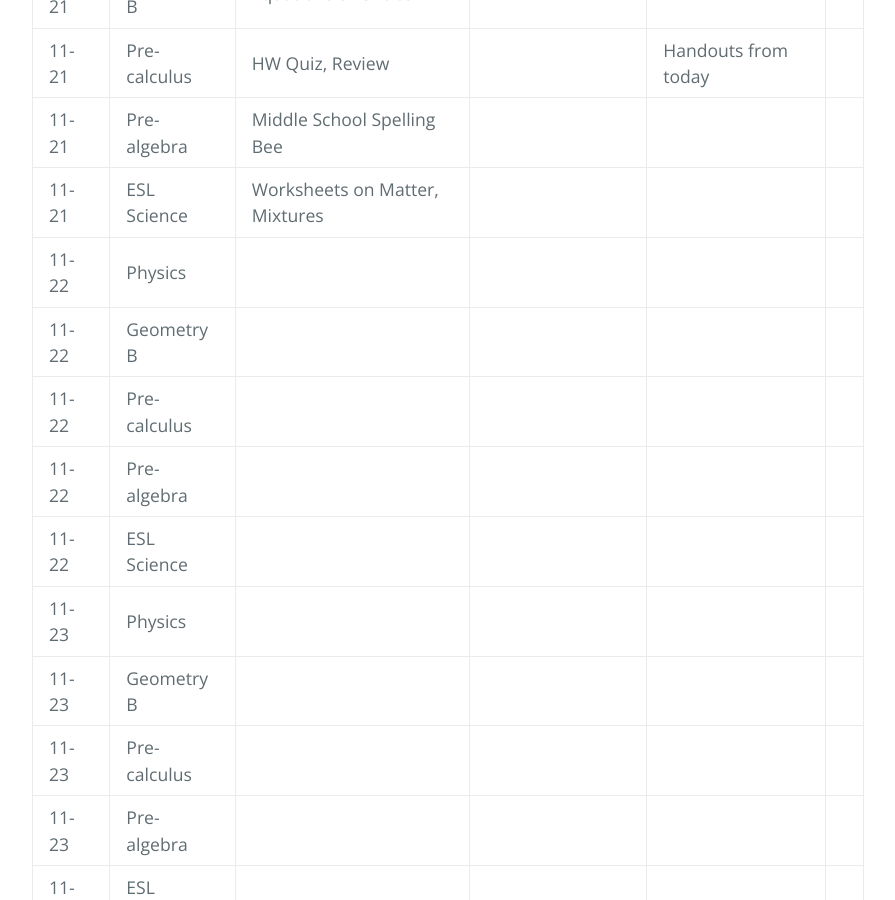
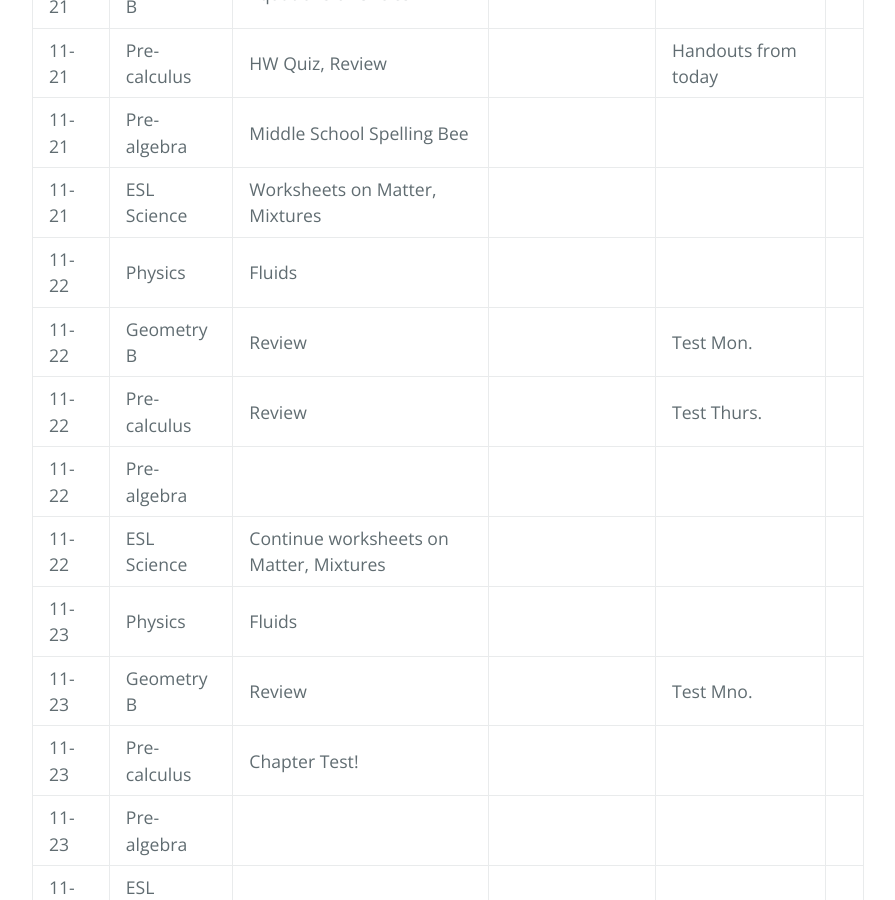
Before and after one commit to gpayoo/gpayoo, a Jekyll site: the page built from index.md, in a window 1280 px wide and 900 px high, scrolled down 750 px. Shown: the whole window, without its empty margins (192-1087 px from the left). Built offline with Jekyll 4.4.1, drawn with Linux system fonts in a browser that asks for light colours; our own code applies the rules of GitHub Pages for plain Markdown files.

Commit message:
Update index.md

```diff
--- a/index.md
+++ b/index.md
@@ -15,14 +15,14 @@ layout: default
 | 11-21 | Pre-calculus | HW Quiz, Review   | | Handouts from today
 | 11-21 | Pre-algebra | Middle School Spelling Bee | |
 | 11-21 | ESL Science | Worksheets on Matter, Mixtures |  |
-| 11-22 | Physics |  | |
-| 11-22 | Geometry B | | | |
-| 11-22 | Pre-calculus |   | |
+| 11-22 | Physics | Fluids | |
+| 11-22 | Geometry B |Review | | Test Mon.|
+| 11-22 | Pre-calculus | Review  | | Test Thurs.
 | 11-22 | Pre-algebra |  | |
-| 11-22 | ESL Science |  |  |
-| 11-23 | Physics |  | |
-| 11-23 | Geometry B | | | |
-| 11-23 | Pre-calculus |   | |
+| 11-22 | ESL Science | Continue worksheets on Matter, Mixtures  |  |
+| 11-23 | Physics | Fluids | |
+| 11-23 | Geometry B |Review | | Test Mno.|
+| 11-23 | Pre-calculus | Chapter Test!  | |
 | 11-23 | Pre-algebra |  | |
 | 11-23 | ESL Science |  |  |
 | 11-24 | Physics |  | |
```
